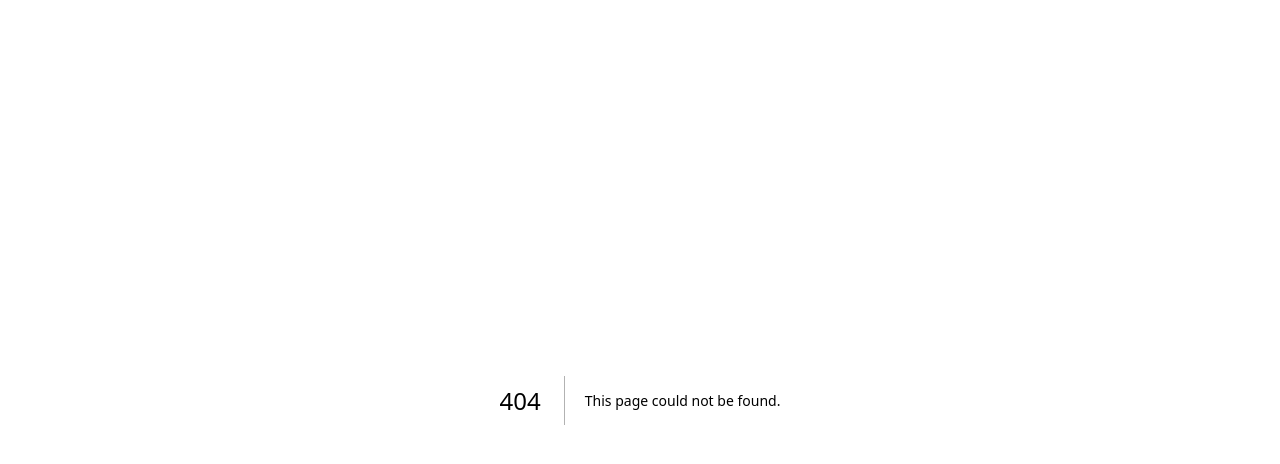
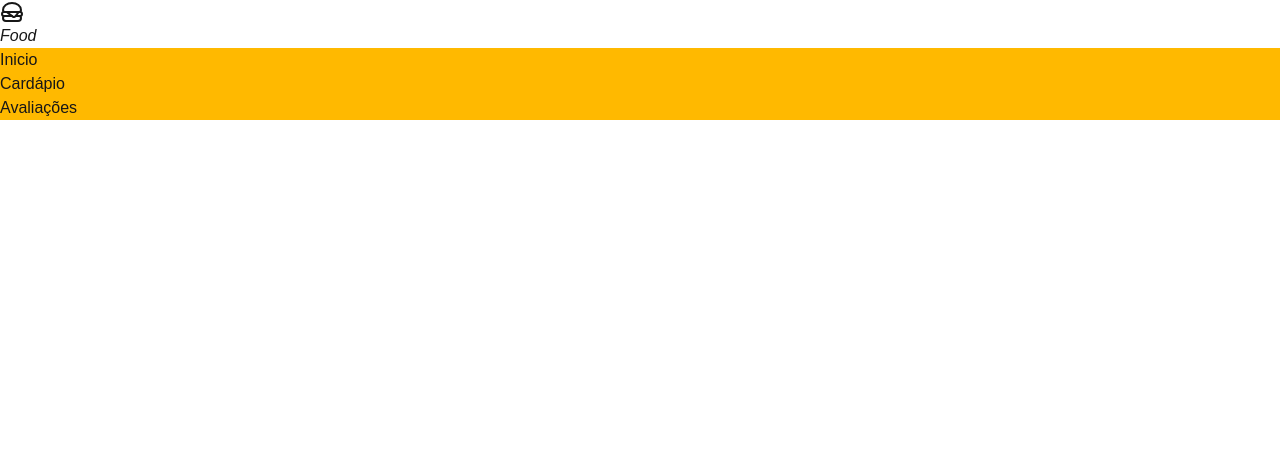
Before and after one commit to yolmat/LadingPages, a Next.js app: page /restaurante in a window 1280 px wide. Before the commit this address had no page. Shown: the top 464 px of the page. Built offline with nearby package versions, Linux system fonts and the light colour scheme.

Commit message:
feat - Page Restaurante

```diff
--- /dev/null
+++ b/src/app/restaurante/layout.tsx
@@ -0,0 +1,14 @@
+import type { Metadata } from "next";
+
+export const metadata: Metadata = {
+  title: "Landing Page Tema Restaurante",
+  description: "Generated by create next app",
+};
+
+export default function RootLayout({
+  children,
+}: Readonly<{
+  children: React.ReactNode;
+}>) {
+  return <main>{children}</main>;
+}
--- /dev/null
+++ b/src/app/restaurante/page.tsx
@@ -0,0 +1,9 @@
+import Header from "./components/header";
+
+export default function Restaurante() {
+  return (
+    <>
+      <Header />
+    </>
+  );
+}
```
